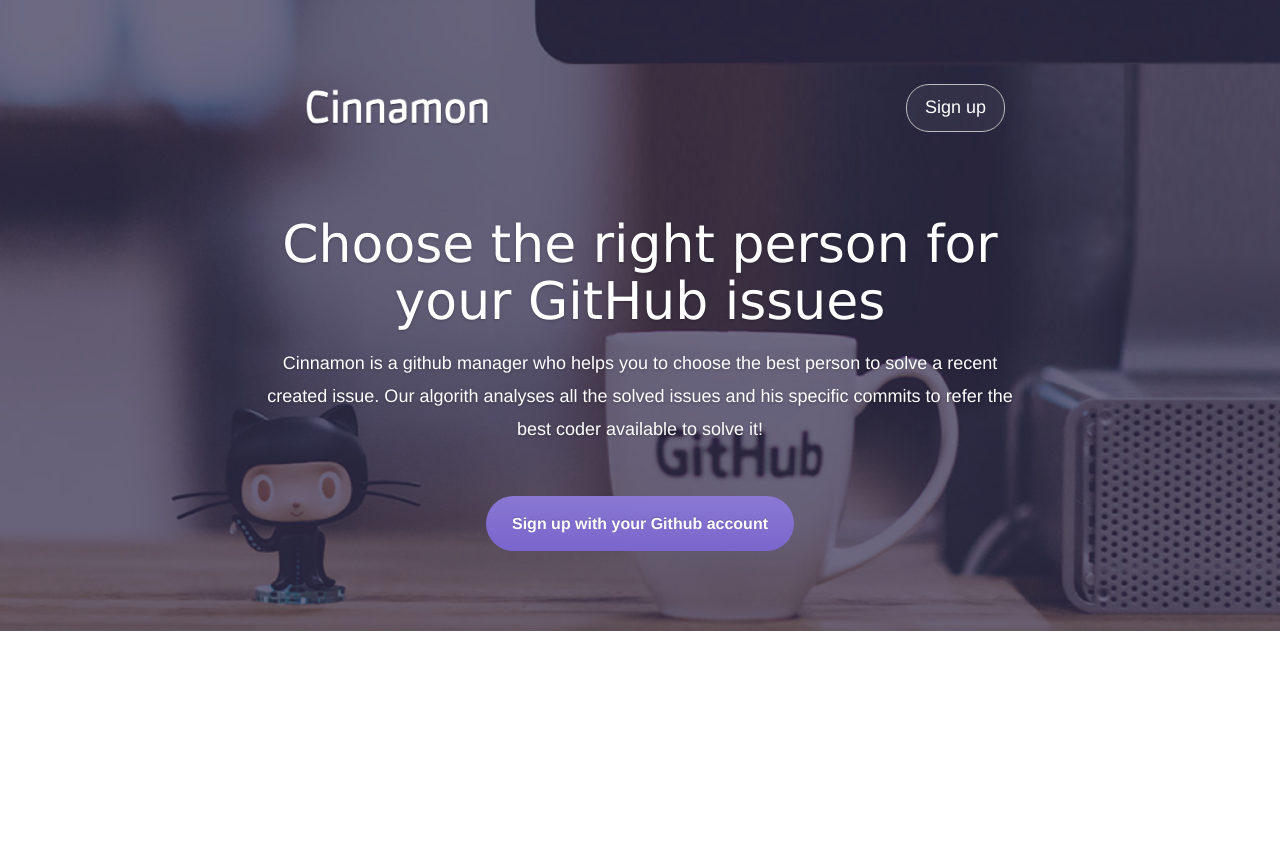
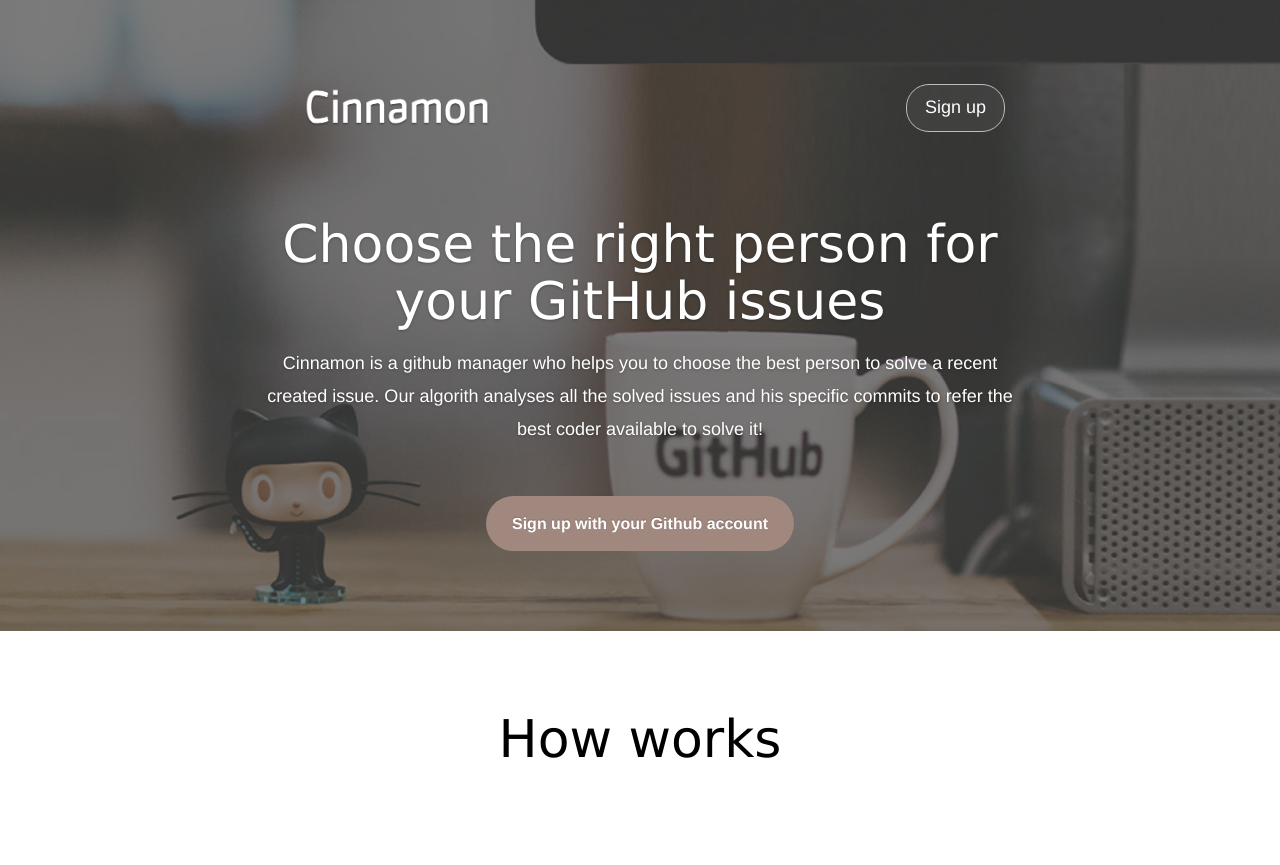
Before and after one commit to vintasoftware/hackaton-cinnamon, a Django app: template core/templates/core/landing.html in a window 1280 px wide. Before the commit the page ends 631 px from the top, so only its background shows below. Run offline with Django 3.2, Linux system fonts and the light colour scheme; the template is opened without the code that fills it, so the values that code supplies are empty; parts of the project's set-up code (start-up, migrations or seed data) failed here and were passed over; some libraries are stand-ins or nearby versions.

Commit message:
change landing colors

```diff
--- a/core/static/css/custom-style.css
+++ b/core/static/css/custom-style.css
@@ -2,10 +2,7 @@ a:hover {
   text-decoration: none; }
 
 .btn {
-  background-color: #8A79D3;
-  background-image: -webkit-gradient(linear, left top, left bottom, color-stop(0%, #8A79D3), color-stop(100%, #7965CC));
-  background-image: -webkit-linear-gradient(-91deg, #8A79D3 0%, #7965CC 100%);
-  background-image: linear-gradient(-179deg, #8A79D3 0%, #7965CC 100%);
+  background-color: #A1887F;
   border: 0;
   border-radius: 52px;
   color: #FFFFFF;
@@ -18,6 +15,9 @@ a:hover {
   font-size: 1.6rem;
   padding: 18px 26px;
   padding: 1.8rem 2.6rem; }
+  .btn:hover {
+    color: #fff;
+    background-color: #8D6E63; }
 
 main {
   position: relative;
@@ -29,7 +29,7 @@ main {
     position: absolute;
     width: 100%;
     height: 100%;
-    background: #322B4E;
+    background: #464342;
     opacity: 0.7;
     z-index: 100; }
   main .rounded-button {
@@ -81,4 +81,15 @@ main {
       line-height: 33px;
       margin: 0 0 50px; }
 
+.features {
+  padding: 80px 0; }
+  .features h2 {
+    color: #000;
+    font-family: "Source Sans Pro", "Lucida Sans Unicode", "Lucida Sans", Geneva, Verdana, sans-serif;
+    font-weight: 300;
+    font-size: 52px;
+    margin-bottom: 17px;
+    margin-top: 0;
+    text-align: center; }
+
 /*# sourceMappingURL=custom-style.css.map */
--- a/core/templates/core/landing.html
+++ b/core/templates/core/landing.html
@@ -23,4 +23,9 @@
       <a href="/login" class="btn">Sign up with your Github account</a>
     </section>
   </main>
+  <section class="features">
+    <div class="container">
+      <h2>How works</h2>
+    </div>
+  </section>
 {% endblock %}
```
Also changed, not shown: core/static/sass/style.scss (+21 -5 lines), 1 other file.
